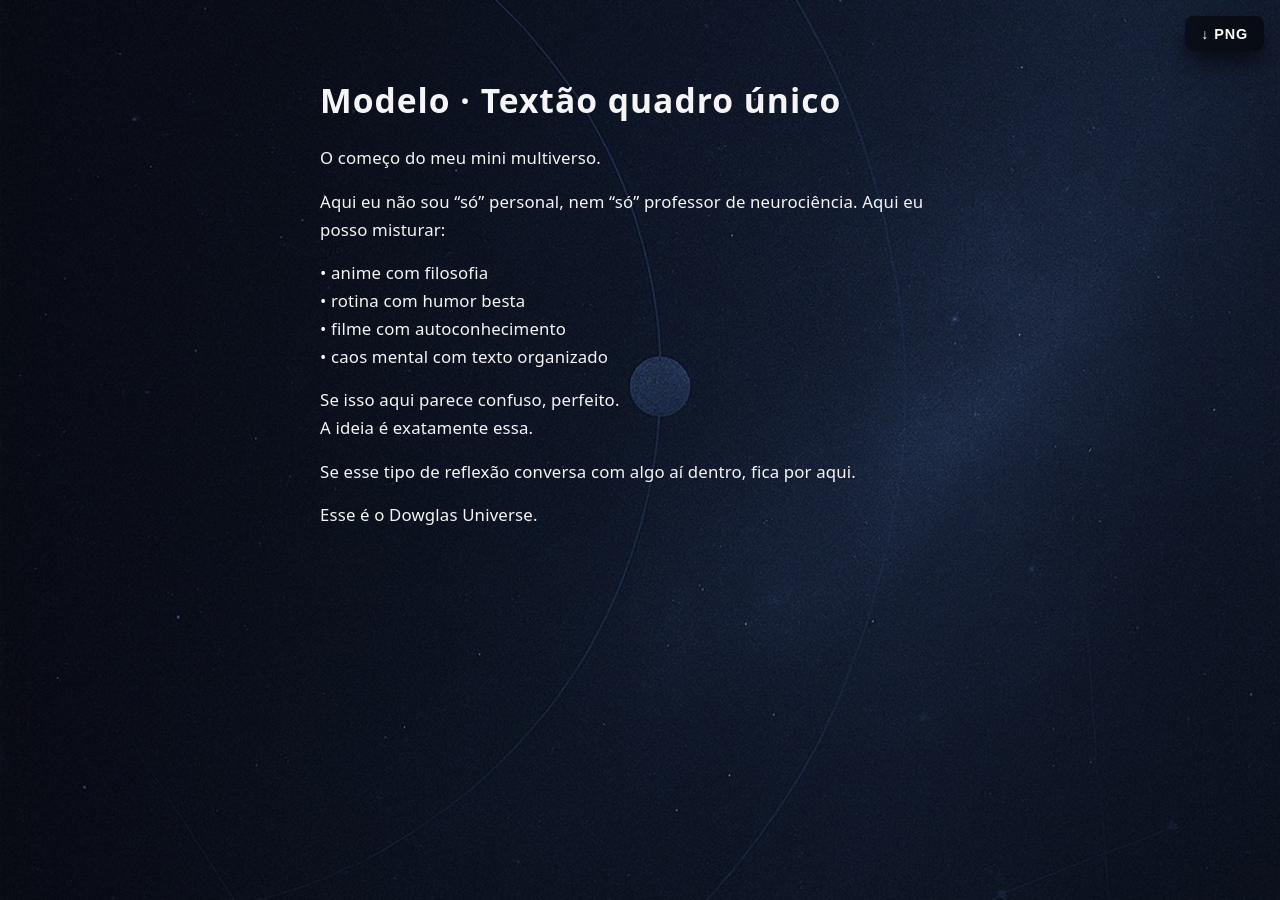
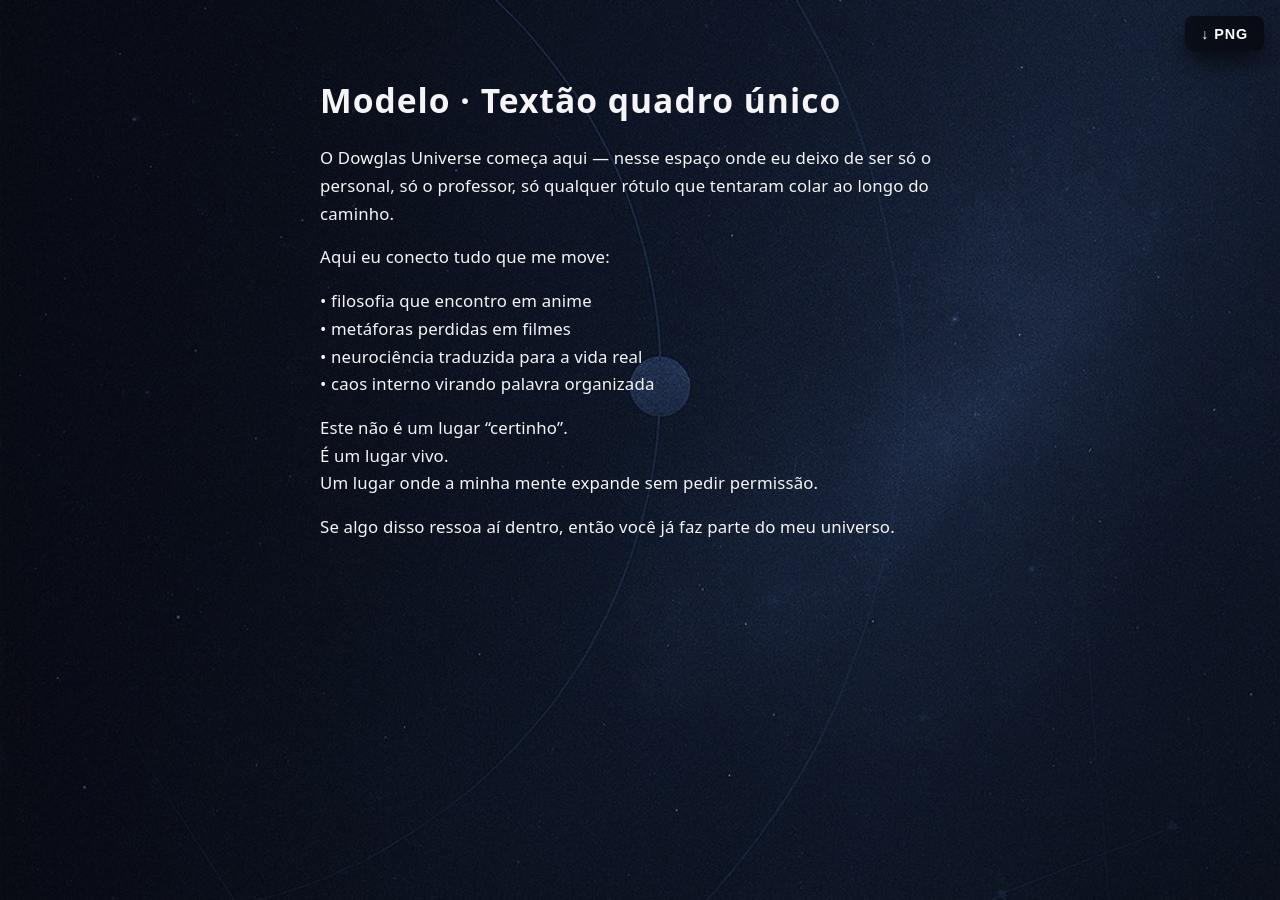
Before and after one commit to mbritodowglas-collab/fabrica-conteudo, a Jekyll site: the page built from content/dowglas-universe/conteudo-base.md, in a window 1280 px wide. Built offline with Jekyll 4.4.1, drawn with Linux system fonts in a browser that asks for light colours.

Commit message:
Atualizar o conteudo-base.md

```diff
--- a/content/dowglas-universe/conteudo-base.md
+++ b/content/dowglas-universe/conteudo-base.md
@@ -6,20 +6,17 @@ tipo_post: "textao-unico"
 descricao_modelo: "Reflexão em um quadro só, com fundo padrão do Dowglas Universe."
 ---
 
-O começo do meu mini multiverso.
+O Dowglas Universe começa aqui — nesse espaço onde eu deixo de ser só o personal, só o professor, só qualquer rótulo que tentaram colar ao longo do caminho.
 
-Aqui eu não sou “só” personal, nem “só” professor de neurociência.
-Aqui eu posso misturar:
+Aqui eu conecto tudo que me move:
 
-• anime com filosofia
-• rotina com humor besta
-• filme com autoconhecimento
-• caos mental com texto organizado
+• filosofia que encontro em anime
+• metáforas perdidas em filmes
+• neurociência traduzida para a vida real
+• caos interno virando palavra organizada
 
-Se isso aqui parece confuso, perfeito.
-A ideia é exatamente essa.
+Este não é um lugar “certinho”.
+É um lugar vivo.
+Um lugar onde a minha mente expande sem pedir permissão.
 
-Se esse tipo de reflexão conversa com algo aí dentro,
-fica por aqui.
-
-Esse é o Dowglas Universe.
+Se algo disso ressoa aí dentro, então você já faz parte do meu universo.
```
